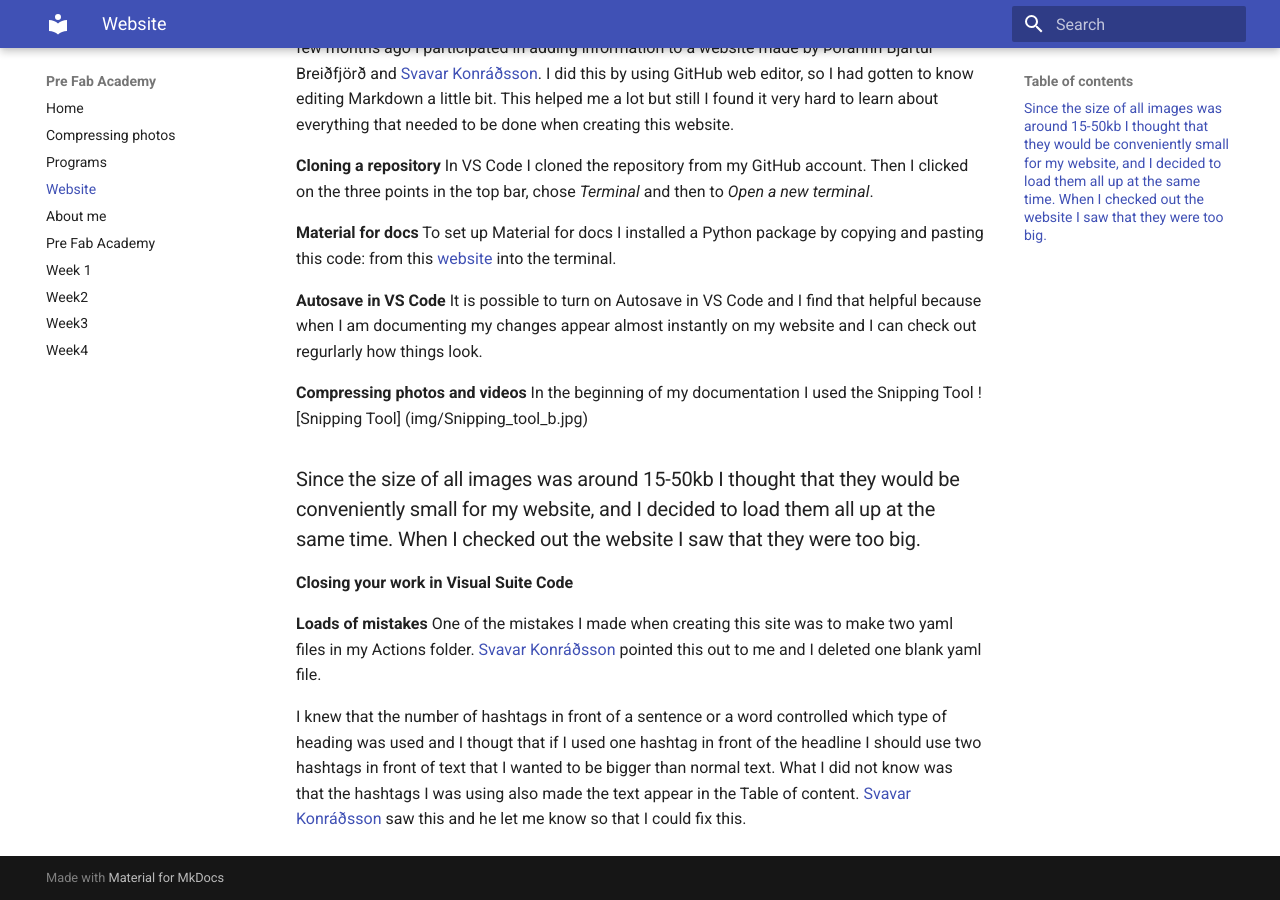
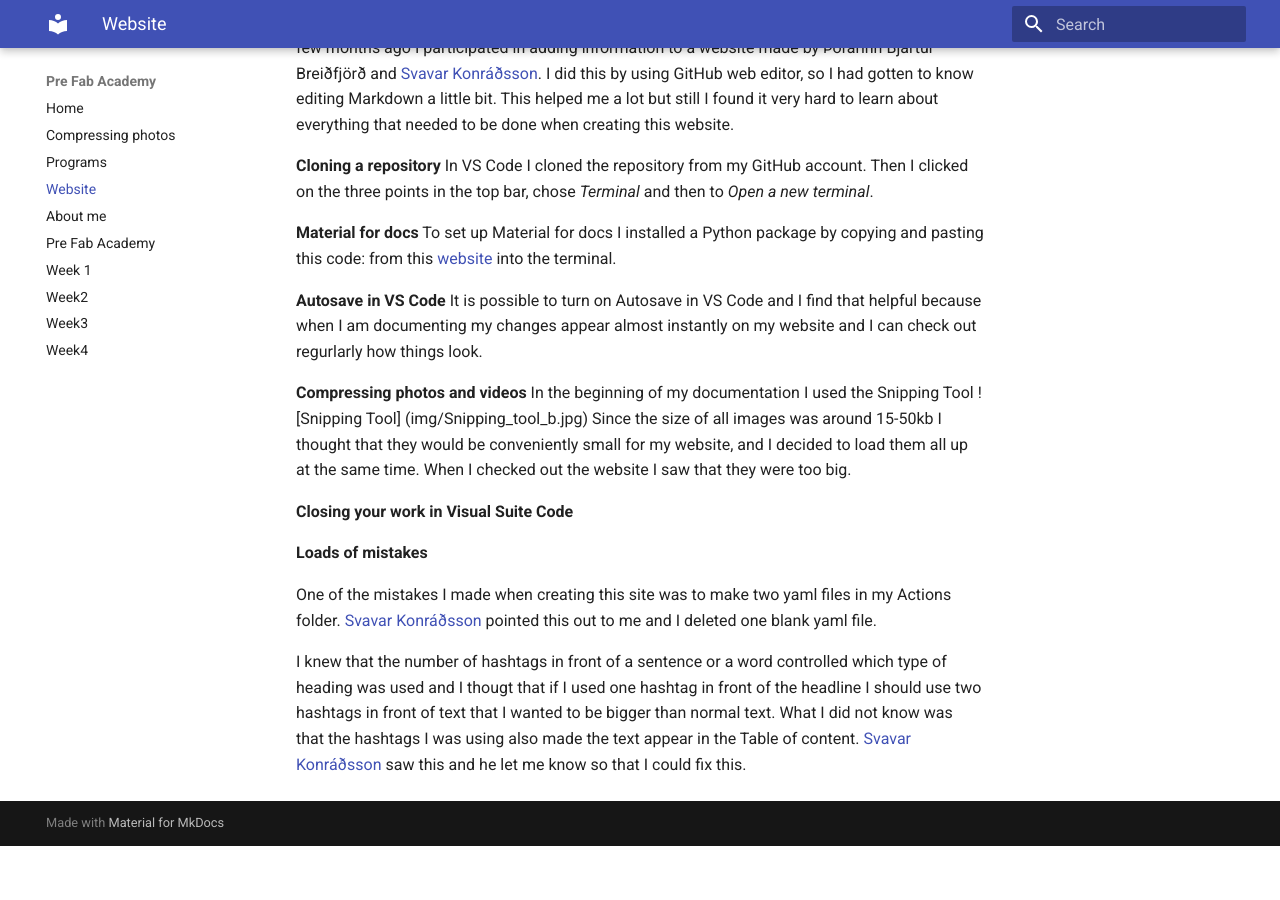
Before and after one commit to OlofH2/Before-Fab-Academy, an MkDocs documentation site: the page built from docs/Website.md, in a window 1280 px wide and 900 px high, scrolled down 567 px. Built offline with MkDocs 1.6.1 and Material for MkDocs 9.7.7, drawn with Linux system fonts in a browser that asks for light colours; after the commit the page ends 1413 px from its top, so only the background shows below that.

Commit message:
Taka burtu hashtag í Website

```diff
--- a/docs/Website.md
+++ b/docs/Website.md
@@ -25,12 +25,13 @@
 **Compressing photos and videos**
 In the beginning of my documentation I used the Snipping Tool ![Snipping Tool]
 (img/Snipping_tool_b.jpg)
-###Since the size of all images was around 15-50kb I thought that they would be conveniently small for my website, and I decided to load them all up at the same time. When I checked out the website I saw that they were too big.
+Since the size of all images was around 15-50kb I thought that they would be conveniently small for my website, and I decided to load them all up at the same time. When I checked out the website I saw that they were too big.
 
 **Closing your work in Visual Suite Code**
 
 
 **Loads of mistakes**
+
 One of the mistakes I made when creating this site was to make two yaml files in my Actions folder. [Svavar Konráðsson](https://fabacademy.org/2023/labs/isafjordur/students/svavar-konradsson/index.html) pointed this out to me and I deleted one blank yaml file.
 
 I knew that the number of hashtags in front of a sentence or a word controlled which type of heading was used and I thougt that if I used one hashtag in front of the headline I should use two hashtags in front of text that I wanted to be bigger than normal text. What I did not know was that the hashtags I was using also made the text appear in the Table of content. [Svavar Konráðsson](https://fabacademy.org/2023/labs/isafjordur/students/svavar-konradsson/index.html) saw this and he let me know so that I could fix this.
```
